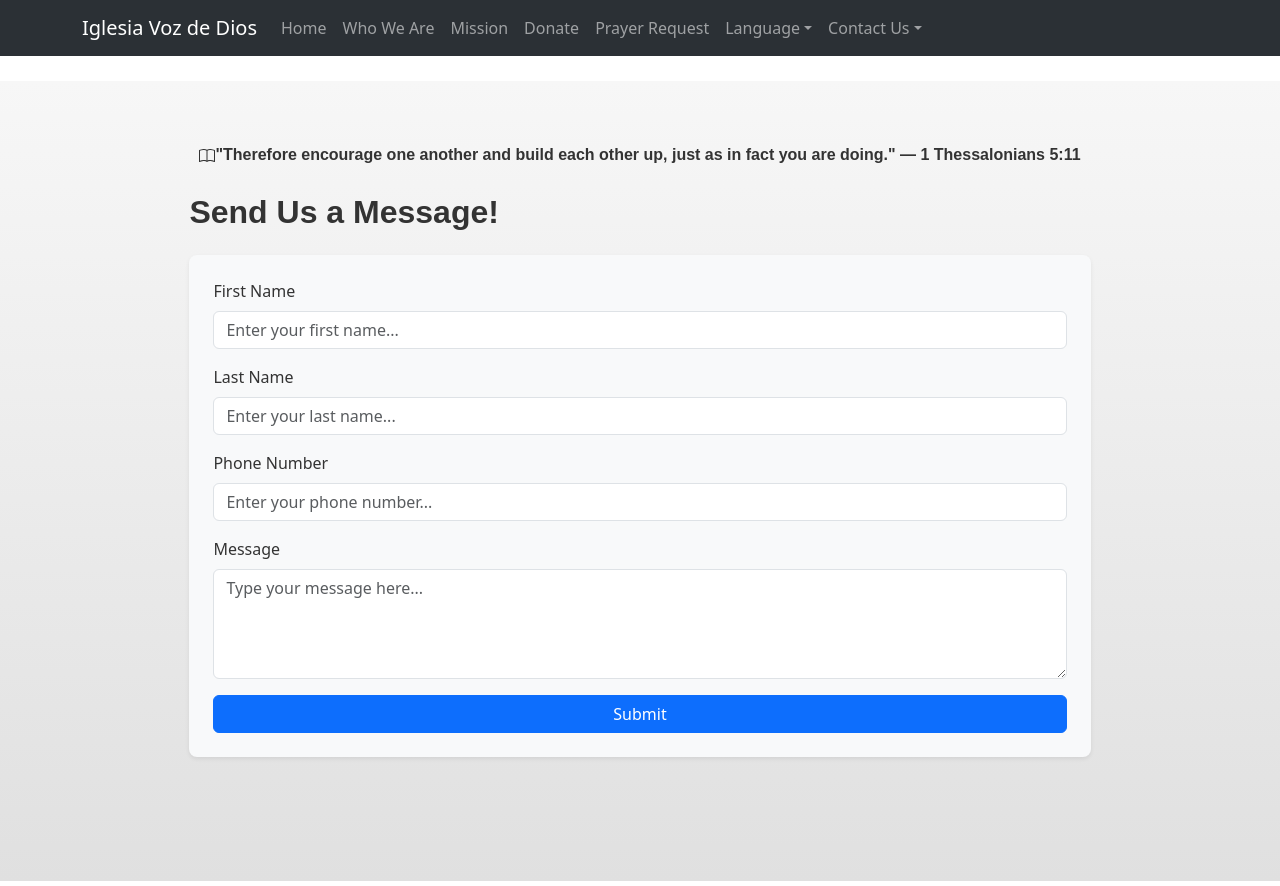
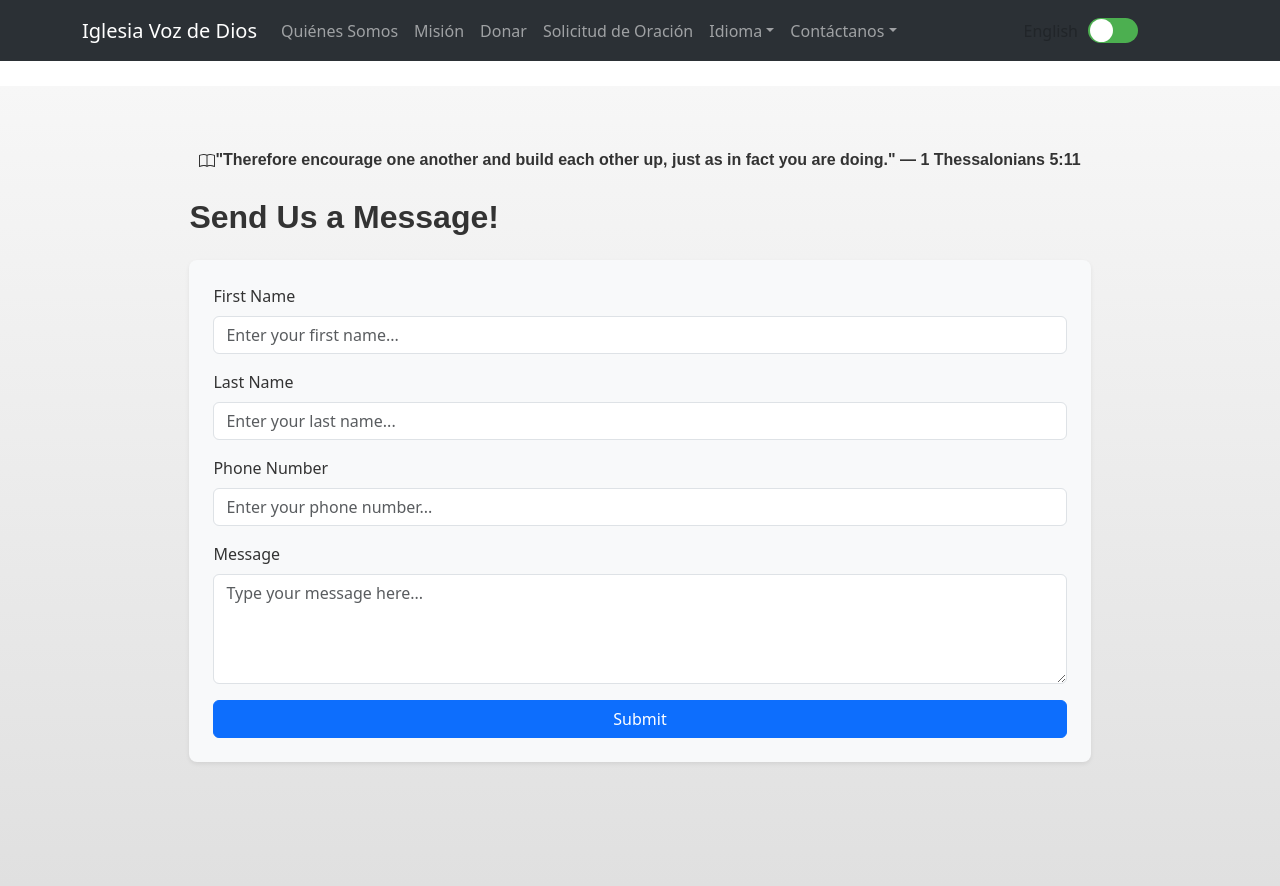
Before and after one commit to josuecaztro/IVDD-Final-Website, a React (Create React App) app in the folder front-End/: page /contact in a window 1280 px wide. Built offline with nearby package versions, Linux system fonts and the light colour scheme; a web font is replaced by a local one.

Commit message:
homepage and navbar translated working on toggle react component

```diff
--- /dev/null
+++ b/front-End/src/components/HomePage/HomePageTEXT.js
@@ -0,0 +1,35 @@
+import React from 'react';
+
+
+const siteText = {
+    en: {
+      welcome: "We're glad you're here.",
+      title: "Voice of God Church",
+      visitService: "Visit Our Service",
+      serviceHours: "Service Hours",
+      sundayService: "Sunday 3:30PM - Main Service",
+      wednesdayPrayer: "Wednesday 7:30PM - Prayer",
+      saturdayBibleStudy: "Saturday 7:30PM - Bible Study",
+      connectWithUs: "Connect with Us",
+      missedService: "Missed last Sunday's service?",
+      ourEvents: "Our Events",
+      footer: "Voice of God Church in Folsom",
+      rights: "All rights reserved - Voice of God © 2024"
+    },
+    es: {
+      welcome: "Estamos contentos de que estés aquí.",
+      title: "Iglesia Voz de Dios",
+      visitService: "Visita nuestro servicio",
+      serviceHours: "Horas de servicio",
+      sundayService: "Domingo 3:30PM - Servicio Principal",
+      wednesdayPrayer: "Miércoles 7:30PM - Oración",
+      saturdayBibleStudy: "Sábado 7:30PM - Estudio Bíblico",
+      connectWithUs: "Conéctate con nosotros",
+      missedService: "¿Perdiste el servicio del domingo pasado?",
+      ourEvents: "Nuestros eventos",
+      footer: "Iglesia Voz de Dios en Folsom",
+      rights: "Todos los derechos reservados - Iglesia Voz de Dios © 2024"
+    }
+  }
+
+  export default siteText;
--- a/front-End/src/components/NavBar/navbar.jsx
+++ b/front-End/src/components/NavBar/navbar.jsx
@@ -3,6 +3,8 @@ import Nav from 'react-bootstrap/Nav';
 import Navbar from 'react-bootstrap/Navbar';
 import NavDropdown from 'react-bootstrap/NavDropdown';
 import Container from 'react-bootstrap/Container';
+import navText from './navbarTEXT';
+import ShowToggleButton from './toggleLangButton';
 
 
 function GenerateNav( { language, setLanguage } ){
@@ -23,23 +25,23 @@ return (
   <>
 <Navbar expand="lg" className="bg-body-tertiary" class="nav" data-bs-theme="dark">
 <Container>
-  <Navbar.Brand as={NavLink} to="/">Iglesia Voz de Dios</Navbar.Brand>
+  <Navbar.Brand as={NavLink} to="/">{navText[language].main}</Navbar.Brand>
   <Navbar.Toggle aria-controls="basic-navbar-nav" />
   <Navbar.Collapse id="basic-navbar-nav">
     <Nav className="me-auto">
-      <Nav.Link as={NavLink} to="/">Home</Nav.Link>
-      <Nav.Link href="#link">Who We Are</Nav.Link>
-      <Nav.Link href="#link">Mission</Nav.Link>
+      {/* <Nav.Link as={NavLink} to="/">Home</Nav.Link> */}
+      <Nav.Link href="#link">{navText[language].whoWeAre}</Nav.Link>
+      <Nav.Link href="#link">{navText[language].mission}</Nav.Link>
 
       {/* For now I'm leaving the events tab toggled, but it can be put back if needed.  */}
       {/* <Nav.Link href="#link">Events</Nav.Link> */}
 
-      <Nav.Link as={NavLink} to="/donate">Donate</Nav.Link>
-      <Nav.Link as={NavLink} to="/prayerReq">Prayer Request</Nav.Link>
+      <Nav.Link as={NavLink} to="/donate">{navText[language].donate}</Nav.Link>
+      <Nav.Link as={NavLink} to="/prayerReq">{navText[language].prayerReq}</Nav.Link>
 
 
       {/* Implement translation dropdown feature here: */}
-      <NavDropdown title="Language" id="language-dropdown">
+      <NavDropdown title={navText[language].lang} id="language-dropdown">
                 <NavDropdown.Item onClick={toggleLanguage}>
                   {language === 'en' ? 'Español' : 'English'}
                 </NavDropdown.Item>
@@ -47,19 +49,22 @@ return (
 
 
 
-      <NavDropdown title="Contact Us" id="basic-nav-dropdown">
-        <NavDropdown.Item href="#action/3.1" onClick={scrollToFooter}>E-Mail</NavDropdown.Item>
+      <NavDropdown title={navText[language].contactUs} id="basic-nav-dropdown">
+        <NavDropdown.Item href="#action/3.1" onClick={scrollToFooter}>{navText[language].email}</NavDropdown.Item>
         <NavDropdown.Item href="#action/3.2" onClick={scrollToFooter}>
-          Phone Number
+          {navText[language].phoneNumber}
         </NavDropdown.Item>
-        <NavDropdown.Item href="#action/3.3" onClick={scrollToFooter}>Address</NavDropdown.Item>
+        <NavDropdown.Item href="#action/3.3" onClick={scrollToFooter}>{navText[language].address}</NavDropdown.Item>
         <NavDropdown.Divider />
         <NavDropdown.Item as={NavLink} to="/contact">
-          Send Message
+          {navText[language].sendMessage}
         </NavDropdown.Item>
       </NavDropdown>
     </Nav>
   </Navbar.Collapse>
+  <Nav.Link>{navText[language].aOption}</Nav.Link>
+<ShowToggleButton onClick={toggleLanguage}>{language === 'en' ? 'Español' : 'English'}</ShowToggleButton>
+
 </Container>
 </Navbar>
 
--- /dev/null
+++ b/front-End/src/components/NavBar/navbarTEXT.js
@@ -0,0 +1,34 @@
+import React from 'react';
+
+const navText = {
+    en: {
+        main: "Voice of God Church",
+        whoWeAre: "Who We Are",
+        mission: "Mission",
+        donate: "Donate",
+        prayerReq: "Prayer Request",
+        lang: "Language",
+        contactUs: "Contact Us",
+        aOption: "Español",
+        email: "E-Mail",
+        phoneNumber: "Phone Number",
+        address: "Address",
+        sendMessage: "Send Message"
+    },
+    es: {
+        main: "Iglesia Voz de Dios",
+        whoWeAre: "Quiénes Somos",
+        mission: "Misión",
+        donate: "Donar",
+        prayerReq: "Solicitud de Oración",
+        lang: "Idioma",
+        contactUs: "Contáctanos",
+        aOption: "English",
+        email: "Correo Electrónico",
+        phoneNumber: "Número de Teléfono",
+        address: "Dirección",
+        sendMessage: "Enviar Mensaje"
+        }
+}
+
+export default navText;
--- /dev/null
+++ b/front-End/src/components/NavBar/toggleLangButton.css
@@ -0,0 +1,62 @@
+.toggle-container {
+    display: flex;
+    align-items: center;
+    justify-content: space-between;
+    width: 120px;
+    padding: 10px;
+    /* background-color: #f1f1f1; */
+    border-radius: 30px;
+    cursor: pointer;
+    position: relative;
+  }
+
+  .toggle-btn {
+    width: 50px;
+    height: 25px;
+    background-color: #ccc;
+    border-radius: 30px;
+    position: relative;
+    transition: background-color 0.3s ease;
+  }
+
+  .toggle-btn.english {
+    background-color: #4caf50;
+  }
+
+  .toggle-btn.spanish {
+    background-color: #f44336;
+  }
+
+  .toggle-circle {
+    width: 23px;
+    height: 23px;
+    background-color: #fff;
+    border-radius: 50%;
+    position: absolute;
+    top: 1px;
+    left: 2px;
+    transition: left 0.3s ease;
+  }
+
+  .toggle-btn.spanish .toggle-circle {
+    left: 24px;
+  }
+
+  .label5 {
+    font-size: 14px;
+    color: #555;
+  }
+
+  .english-label {
+    position: absolute;
+    left: 10px;
+    top: 50%;
+    transform: translateY(-50%);
+  }
+
+  .spanish-label {
+    position: absolute;
+    right: 10px;
+    top: 50%;
+    transform: translateY(-50%);
+  }
--- /dev/null
+++ b/front-End/src/components/NavBar/toggleLangButton.js
@@ -0,0 +1,22 @@
+import React, { useState } from 'react';
+import './toggleLangButton.css';
+
+function ShowToggleButton() {
+    const [isEnglish, setIsEnglish] = useState(true);
+
+  const toggleLanguage = () => {
+    setIsEnglish(!isEnglish);
+  };
+
+  return (
+    <div className="toggle-container" onClick={toggleLanguage}>
+      <div className={`toggle-btn ${isEnglish ? "english" : "spanish"}`}>
+        <div className="toggle-circle"></div>
+      </div>
+      {/* <p className="label5 english-label">English</p>
+      <p className="label5 spanish-label">Spanish</p> */}
+    </div>
+  );
+}
+
+export default ShowToggleButton;
```
Also changed, not shown: front-End/src/components/HomePage/HomePage.js (+12 -61 lines).
